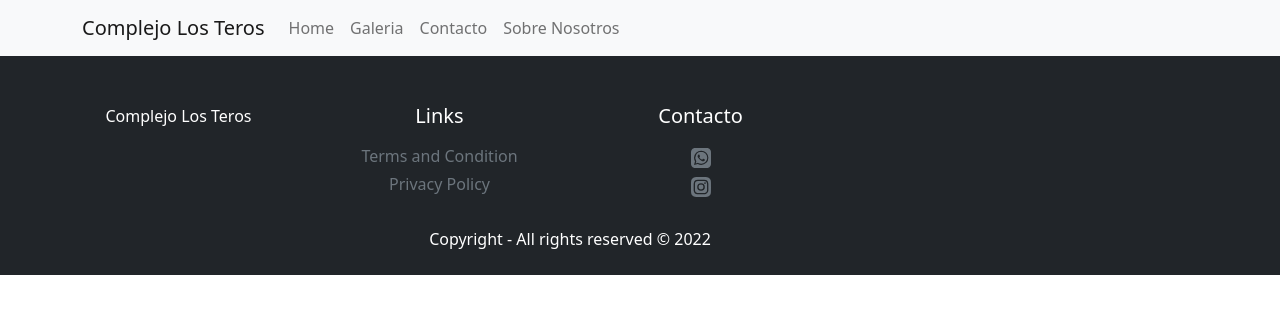
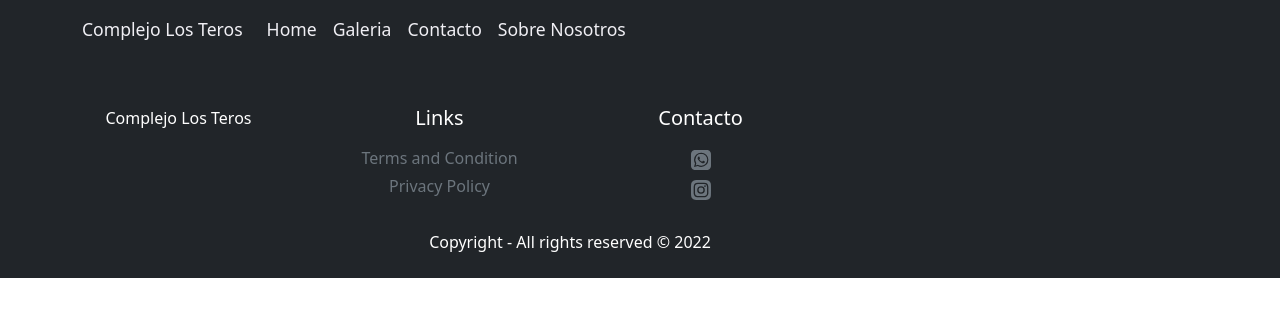
Before and after one commit to EcheCostabel/losTeros, a React (Create React App) app: page / in a window 1280 px wide. Shown: the top 316 px of the page. Built offline with nearby package versions, Linux system fonts and the light colour scheme.

Commit message:
Colores nav

```diff
--- a/src/components/NavBar/navBar.css
+++ b/src/components/NavBar/navBar.css
@@ -0,0 +1,12 @@
+.navLinks {
+    color: #F0EFF4;
+    font-size: 1.1rem;
+    font-weight: 300;
+    display: flex;
+    background: none;
+}
+
+
+.navLinks:hover {
+    color: #E2D0C4
+}
--- a/src/components/NavBar/navBar.js
+++ b/src/components/NavBar/navBar.js
@@ -1,20 +1,21 @@
 import Container from 'react-bootstrap/Container';
 import Nav from 'react-bootstrap/Nav';
 import Navbar from 'react-bootstrap/Navbar';
-import NavDropdown from 'react-bootstrap/NavDropdown';
+import './navBar.css'
+
 
 function navBar() {
   return (
-    <Navbar bg="light" expand="lg">
+    <Navbar bg="dark" expand="lg">
       <Container>
-        <Navbar.Brand href="#home">Complejo Los Teros</Navbar.Brand>
+        <Navbar.Brand href="#home" className='navLinks'>Complejo Los Teros</Navbar.Brand>
         <Navbar.Toggle aria-controls="basic-navbar-nav" />
         <Navbar.Collapse id="basic-navbar-nav">
-          <Nav className="me-auto">
-            <Nav.Link href="#home">Home</Nav.Link>
-            <Nav.Link href="#link">Galeria</Nav.Link>
-            <Nav.Link href="#link">Contacto</Nav.Link>
-            <Nav.Link href="#link">Sobre Nosotros</Nav.Link>
+          <Nav className="me-auto" >
+            <Nav.Link href="#home" className='navLinks'>Home</Nav.Link>
+            <Nav.Link href="#link1" className='navLinks'>Galeria</Nav.Link>
+            <Nav.Link href="#link2" className='navLinks'>Contacto</Nav.Link>
+            <Nav.Link href="#link3" className='navLinks'>Sobre Nosotros</Nav.Link>
           </Nav>
         </Navbar.Collapse>
       </Container>
```
